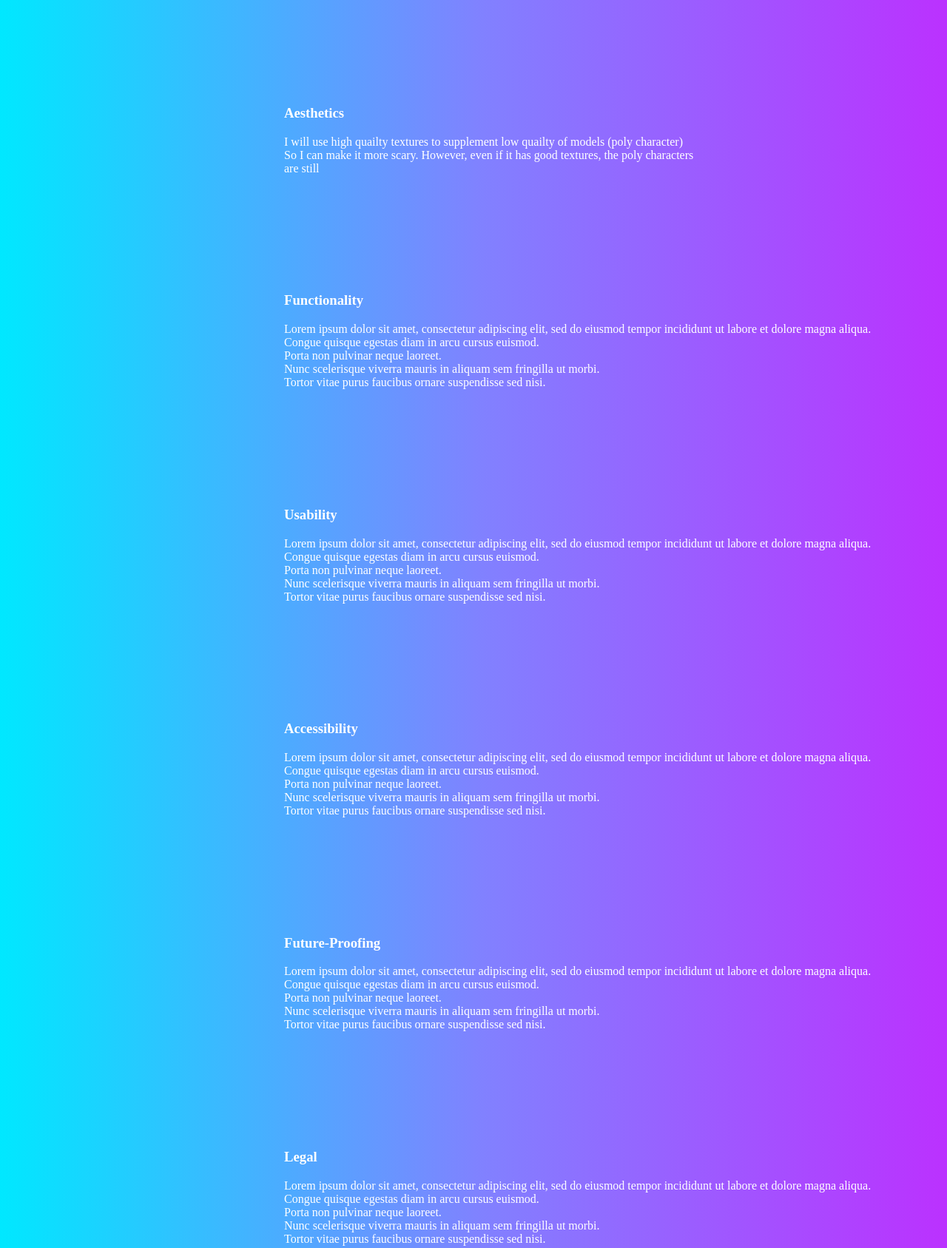
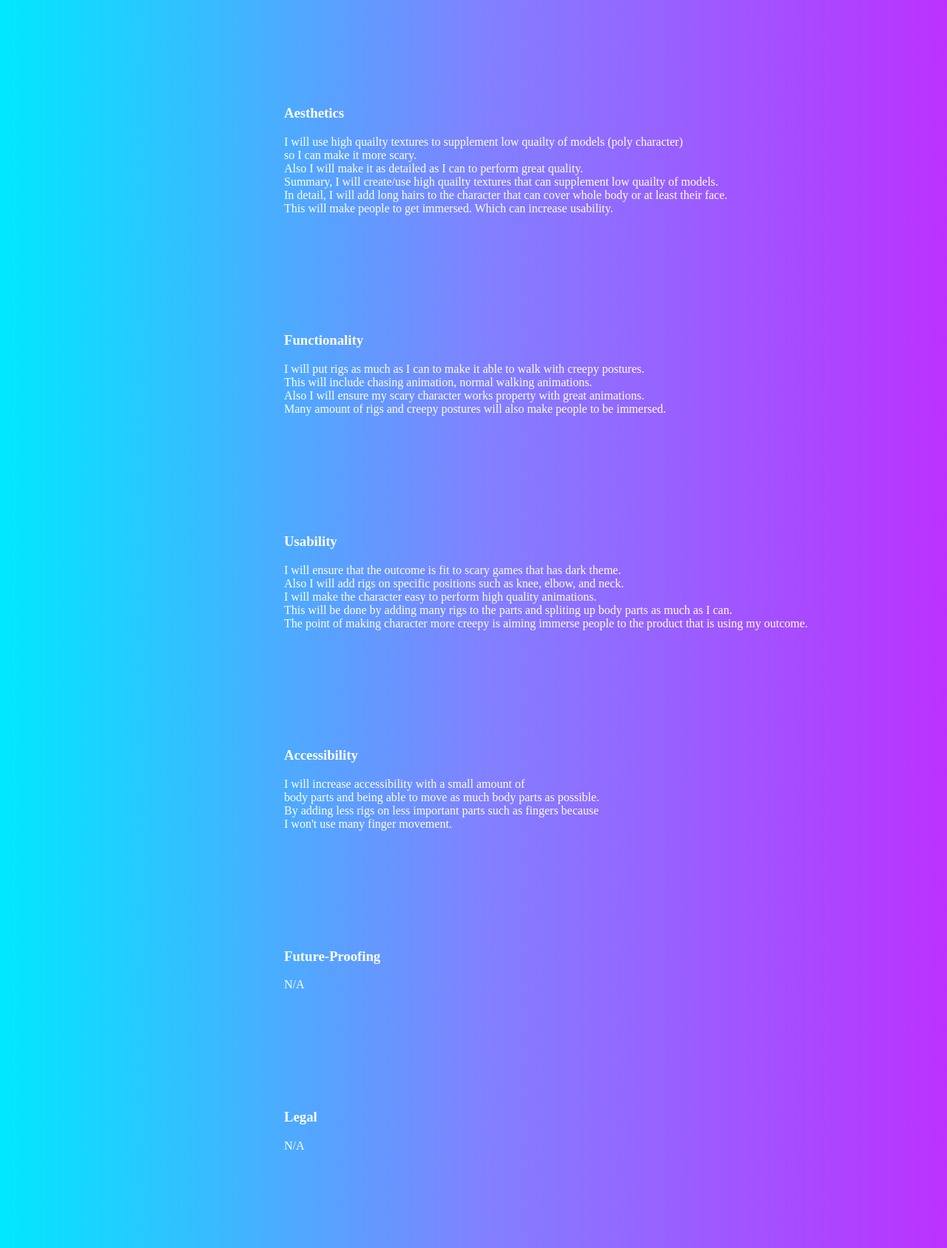
Before and after one commit to RaHyunsung/Y11_Portfolio, a plain HTML site: page projects/PolyCharacter/index.html in a window 1280 px wide. Shown: the part 1900-3587 px from the top of the page at 74% size. Drawn offline with Linux system fonts and the light colour scheme.

Commit message:
Content update

```diff
--- a/projects/PolyCharacter/index.html
+++ b/projects/PolyCharacter/index.html
@@ -57,7 +57,7 @@
             <tr>
                 <td>1.</td>
                 <td>Rigging for 3 different postures.</td>
-                <td>N/A</td>
+                <td>Rigs must be connected each other to work as a body.</td>
             </tr>
             <tr>
                 <td>1.</td>
@@ -127,53 +127,46 @@
         <div id="Aesthetics">
             <h3>Aesthetics</h3>
             <p>I will use high quailty textures to supplement low quailty of models (poly character)<br>
-                So I can make it more scary. However, even if it has good textures, the poly characters<br>
-                are still
+                so I can make it more scary.<br>
+                Also I will make it as detailed as I can to perform great quality.<br>
+                Summary, I will create/use high quailty textures that can supplement low quailty of models.<br>
+                In detail, I will add long hairs to the character that can cover whole body or at least their face.<br>
+                This will make people to get immersed. Which can increase usability.<br>
             </p>
         </div>
         <div id="Functionality">
             <h3>Functionality</h3>
-            <p>Lorem ipsum dolor sit amet, consectetur adipiscing elit, sed do eiusmod tempor incididunt ut labore et dolore magna aliqua.<br>
-                Congue quisque egestas diam in arcu cursus euismod.<br>
-                Porta non pulvinar neque laoreet.<br>
-                Nunc scelerisque viverra mauris in aliquam sem fringilla ut morbi.<br>
-                Tortor vitae purus faucibus ornare suspendisse sed nisi.<br>
+            <p>I will put rigs as much as I can to make it able to walk with creepy postures.<br>
+                This will include chasing animation, normal walking animations.<br>
+                Also I will ensure my scary character works property with great animations.<br>
+                Many amount of rigs and creepy postures will also make people to be immersed.<br>
             </p>
         </div>
         <div id="Usability">
             <h3>Usability</h3>
-            <p>Lorem ipsum dolor sit amet, consectetur adipiscing elit, sed do eiusmod tempor incididunt ut labore et dolore magna aliqua.<br>
-                Congue quisque egestas diam in arcu cursus euismod.<br>
-                Porta non pulvinar neque laoreet.<br>
-                Nunc scelerisque viverra mauris in aliquam sem fringilla ut morbi.<br>
-                Tortor vitae purus faucibus ornare suspendisse sed nisi.<br>
+            <p>I will ensure that the outcome is fit to scary games that has dark theme.<br>
+                Also I will add rigs on specific positions such as knee, elbow, and neck.<br>
+                I will make the character easy to perform high quality animations.<br>
+                This will be done by adding many rigs to the parts and spliting up body parts as much as I can.<br>
+                The point of making character more creepy is aiming immerse people to the product that is using my outcome.<br>
             </p>
         </div>
         <div id="Accessibility">
             <h3>Accessibility</h3>
-            <p>Lorem ipsum dolor sit amet, consectetur adipiscing elit, sed do eiusmod tempor incididunt ut labore et dolore magna aliqua.<br>
-                Congue quisque egestas diam in arcu cursus euismod.<br>
-                Porta non pulvinar neque laoreet.<br>
-                Nunc scelerisque viverra mauris in aliquam sem fringilla ut morbi.<br>
-                Tortor vitae purus faucibus ornare suspendisse sed nisi.<br>
+            <p>I will increase accessibility with a small amount of <br>
+                body parts and being able to move as much body parts as possible.<br>
+                By adding less rigs on less important parts such as fingers because<br>
+                I won't use many finger movement.<br>
             </p>
         </div>
         <div id="Future-Proofing">
             <h3>Future-Proofing</h3>
-            <p>Lorem ipsum dolor sit amet, consectetur adipiscing elit, sed do eiusmod tempor incididunt ut labore et dolore magna aliqua.<br>
-                Congue quisque egestas diam in arcu cursus euismod.<br>
-                Porta non pulvinar neque laoreet.<br>
-                Nunc scelerisque viverra mauris in aliquam sem fringilla ut morbi.<br>
-                Tortor vitae purus faucibus ornare suspendisse sed nisi.<br>
+            <p>N/A
             </p>
         </div>
         <div id="Legal">
             <h3>Legal</h3>
-            <p>Lorem ipsum dolor sit amet, consectetur adipiscing elit, sed do eiusmod tempor incididunt ut labore et dolore magna aliqua.<br>
-                Congue quisque egestas diam in arcu cursus euismod.<br>
-                Porta non pulvinar neque laoreet.<br>
-                Nunc scelerisque viverra mauris in aliquam sem fringilla ut morbi.<br>
-                Tortor vitae purus faucibus ornare suspendisse sed nisi.<br>
+            <p>N/A
             </p>
         </div>
         <div id="Intellectual Property">
```
